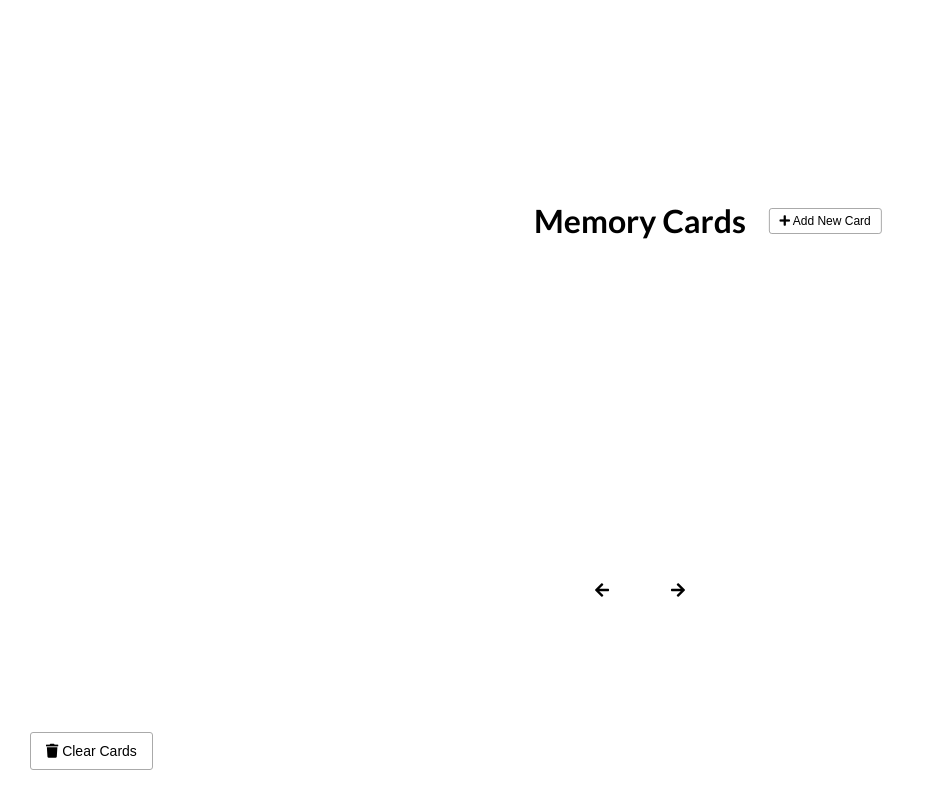
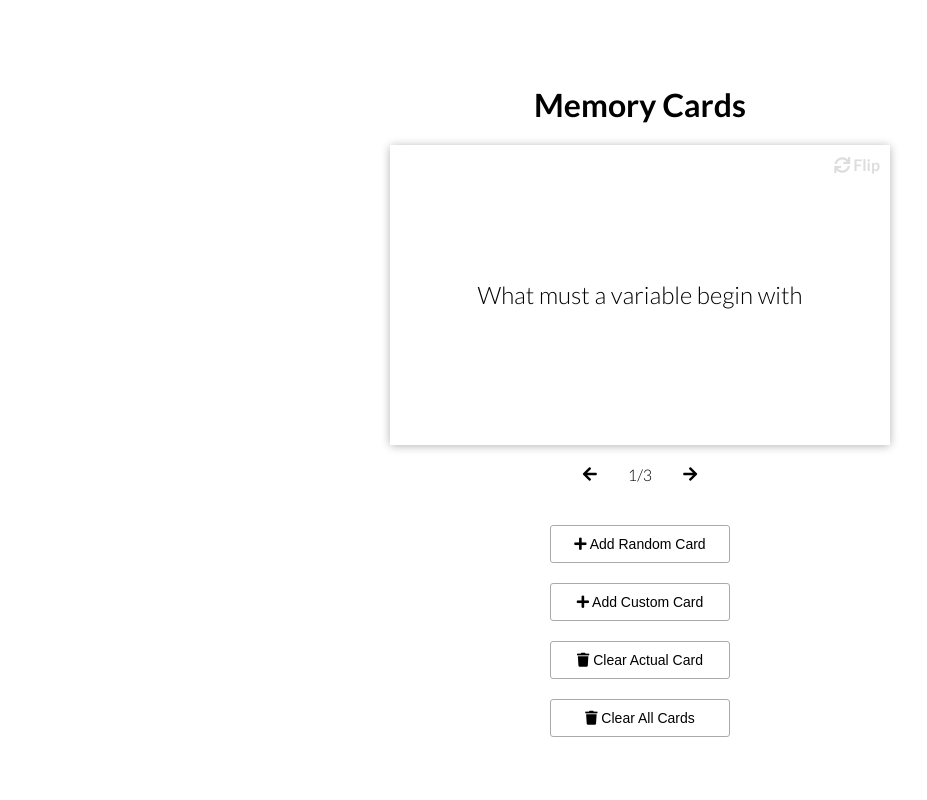
Before and after one commit to Thebassplayer/memory_cards, a plain HTML site: page index.html in a window 1280 px wide. Shown: the whole page, without its empty margins (0-927 px from the left). Drawn offline with Linux system fonts and the light colour scheme.

Commit message:
new button menu

```diff
--- a/index.html
+++ b/index.html
@@ -12,46 +12,17 @@
 </head>
 
 <body>
-  <button id="clear" class="clear btn">
-    <i class="fas fa-trash"></i> Clear Cards
-  </button>
+
+
+
 
   <h1>
     Memory Cards
-    <button id="show" class="btn btn-small">
-      <i class="fas fa-plus"></i> Add New Card
-    </button>
+
   </h1>
 
   <div id="cards-container" class="cards">
-    <!-- <div class="card active">
-        <div class="inner-card">
-          <div class="inner-card-front">
-            <p>
-              What is PHP?
-            </p>
-          </div>
-          <div class="inner-card-back">
-            <p>
-              A programming language
-            </p>
-          </div>
-        </div>
-      </div>
-      <div class="card">
-        <div class="inner-card">
-          <div class="inner-card-front">
-            <p>
-              What is PHP?
-            </p>
-          </div>
-          <div class="inner-card-back">
-            <p>
-              A programming language
-            </p>
-          </div>
-        </div>
-      </div> -->
+
   </div>
 
   <div class="navigation">
@@ -66,12 +37,28 @@
     </button>
   </div>
 
+  <div class="btn-container">
+    <button id="generate" class="btn">
+      <i class="fas fa-plus"></i> Add Random Card
+    </button>
+
+    <button id="show" class="btn">
+      <i class="fas fa-plus"></i> Add Custom Card
+    </button>
+
+    <button id="clear-actual" class="btn">
+      <i class="fas fa-trash"></i> Clear Actual Card
+    </button>
+
+    <button id="clear-all" class="btn">
+      <i class="fas fa-trash"></i> Clear All Cards
+    </button>
+
+  </div>
+
   <div id="add-container" class="add-container">
     <h1>
-      Add New Card
-      <button id="hide" class="btn btn-small btn-ghost">
-        <i class="fas fa-times"></i>
-      </button>
+      Add Custom Card
     </h1>
 
     <div class="form-group">
--- a/script.js
+++ b/script.js
@@ -3,12 +3,26 @@ const cardsContainer = document.getElementById("cards-container"),
   nextBtn = document.getElementById("next"),
   currentEl = document.getElementById("current"),
   showBtn = document.getElementById("show"),
-  hideBtn = document.getElementById("hide"),
   questionEl = document.getElementById("question"),
   answerEl = document.getElementById("answer"),
   addCardBtn = document.getElementById("add-card"),
-  clearBtn = document.getElementById("clear"),
+  clearBtn = document.getElementById("clear-all"),
   addContainer = document.getElementById("add-container");
+
+const initCardsData = [
+  {
+    question: "What must a variable begin with",
+    answer: "A letter, $ or _",
+  },
+  {
+    question: "What is a variable",
+    answer: "A container for a piece of data",
+  },
+  {
+    question: "Example oc Case Sensitive",
+    answer: "thisIsAVariable",
+  },
+];
 
 // Keep track current card
 let currentActiveCard = 0;
@@ -18,21 +32,6 @@ const cardsEl = [];
 
 // Store card data
 const cardsData = getCardsData();
-
-// const cardsData = [
-//   {
-//     question: "What must a variable begin with",
-//     answer: "A letter, $ or _",
-//   },
-//   {
-//     question: "What is a variable",
-//     answer: "A container for a piece of data",
-//   },
-//   {
-//     question: "Example oc Case Sensitive",
-//     answer: "thisIsAVariable",
-//   },
-// ];
 
 // Create all cards
 function createCards() {
@@ -65,7 +64,7 @@ function createCard(data, index) {
 
   card.addEventListener("click", () => card.classList.toggle("show-answer"));
 
-  // Add to DOM cards
+  // Add cards to DOM
   cardsEl.push(card);
 
   cardsContainer.appendChild(card);
@@ -87,9 +86,28 @@ function getCardsData() {
 // Add card to local storage
 function setCardsData(cards) {
   localStorage.setItem("cards", JSON.stringify(cards));
+}
 
-  window.location.reload();
+//
+
+// Generate cards
+function generateInitCards(initCards) {
+  if (!cardsData[0]) {
+    initCards.forEach((card) => {
+      const question = card.question;
+      const answer = card.answer;
+
+      if (question.trim() && answer.trim()) {
+        const newCard = { question, answer };
+
+        cardsData.push(newCard);
+        setCardsData(cardsData);
+      }
+    });
+  }
 }
+
+generateInitCards(initCardsData);
 
 createCards();
 
@@ -129,7 +147,9 @@ prevBtn.addEventListener("click", () => {
 showBtn.addEventListener("click", () => addContainer.classList.add("show"));
 
 // Hide add container
-hideBtn.addEventListener("click", () => addContainer.classList.remove("show"));
+addContainer.addEventListener("click", () =>
+  addContainer.classList.remove("show")
+);
 
 // Add new card
 addCardBtn.addEventListener("click", () => {
@@ -149,6 +169,8 @@ addCardBtn.addEventListener("click", () => {
     cardsData.push(newCard);
     setCardsData(cardsData);
   }
+
+  window.location.reload();
 });
 
 // Clear cards button
--- a/style.css
+++ b/style.css
@@ -11,20 +11,28 @@ body {
   align-items: center;
   justify-content: center;
   height: 100vh;
-  margin: 0;
+  margin: 0 20px;
   overflow: hidden;
   font-family: "Lato", sans-serif;
 }
 
 h1 {
-  position: relative;
+  text-align: center;
+  /* position: relative; */
 }
 
 h1 button {
-  position: absolute;
+  /* position: absolute; */
   right: 0;
-  transform: translate(120%, -50%);
+  transform: translate(80%, -50%);
   z-index: 2;
+}
+
+.btn-container {
+  width: 100%;
+  display: flex;
+  flex-direction: column;
+  align-items: center;
 }
 
 .btn {
@@ -35,6 +43,7 @@ h1 button {
   font-size: 14px;
   margin-top: 20px;
   padding: 10px 15px;
+  width: 180px;
 }
 
 .btn-small {
@@ -45,12 +54,6 @@ h1 button {
 .btn-ghost {
   border: 0;
   background-color: transparent;
-}
-
-.clear {
-  position: absolute;
-  bottom: 30px;
-  left: 30px;
 }
 
 .cards {
@@ -185,6 +188,6 @@ h1 button {
   border-radius: 3px;
   font-size: 16px;
   padding: 12px;
-  min-width: 500px;
+  min-width: 80px;
   max-width: 100%;
 }
```
